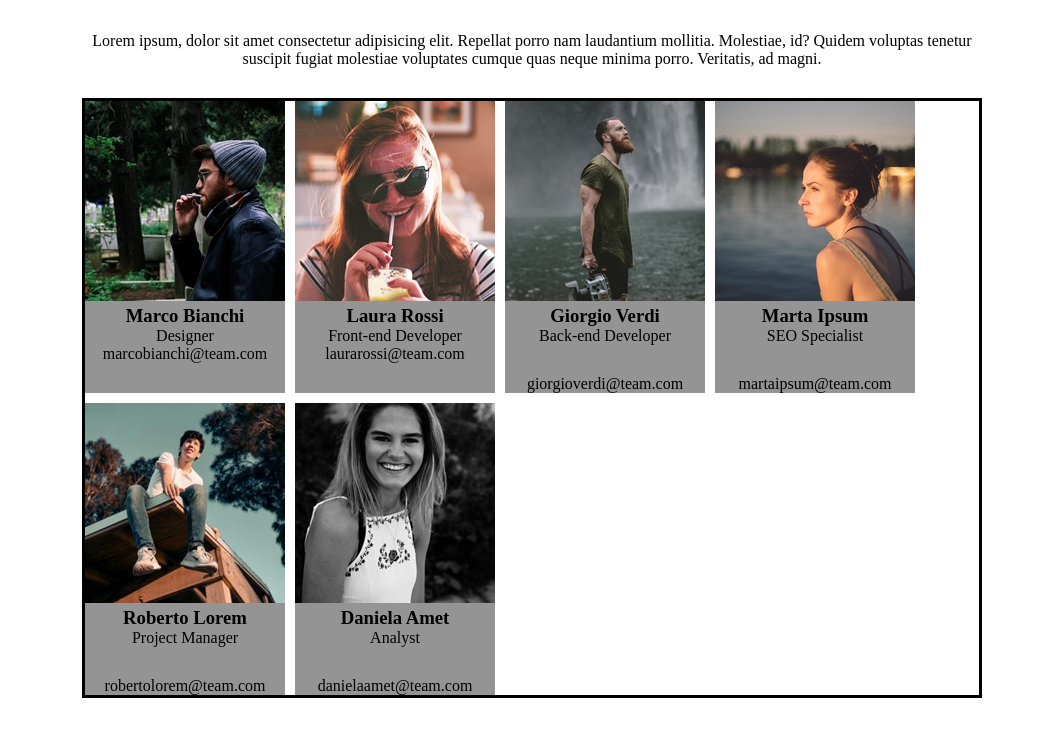
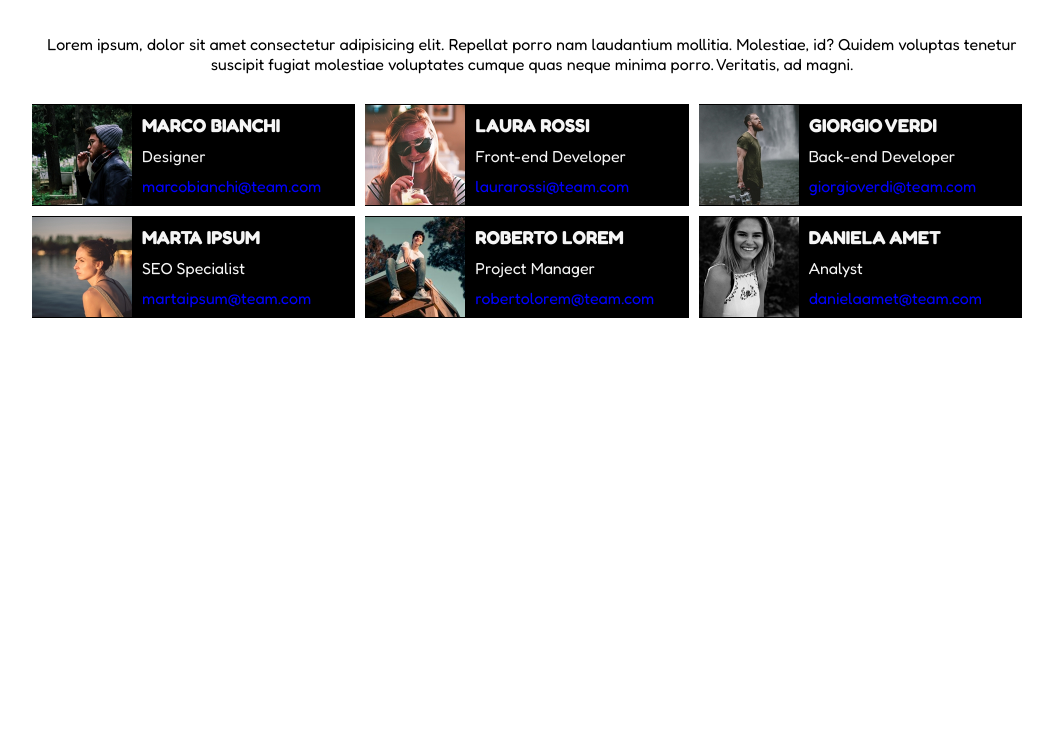
Before and after one commit to SimoneVerzeletti/html-css-flex-cards, a plain HTML site: page index.html in a window 1280 px wide. Shown: the part 55-800 px from the top of the page, without its empty margins (108-1161 px from the left). Drawn offline with Linux system fonts and the light colour scheme.

Commit message:
feat: end-work

```diff
--- a/index.html
+++ b/index.html
@@ -4,7 +4,7 @@
     <meta charset="UTF-8">
     <meta name="viewport" content="width=device-width, initial-scale=1.0">
     <link rel="stylesheet" href="./style.css">
-    <title>Flex Cards</title>
+    <link href="https://fonts.googleapis.com/css2?family=Fredoka:wght@300..700&family=Quicksand:wght@300..700&family=Varela+Round&display=swap" rel="stylesheet">
 </head>
 <body>
     <header>
@@ -15,41 +15,53 @@
             Lorem ipsum, dolor sit amet consectetur adipisicing elit. Repellat porro nam laudantium mollitia. Molestiae, id? Quidem voluptas tenetur suscipit fugiat molestiae voluptates cumque quas neque minima porro. Veritatis, ad magni.
         </p>
         <div class="box-container">
-            <div class="box box-1">
+            <div class="box">
                 <img src="./img/male1.png" alt="Foto di Marco Bianchi">
-                <div>
-                    <h3>Marco Bianchi</h3>
-                    <p>Designer <br><a mailto="#">marcobianchi@team.com</a></p>
+                <div class="contacts">
+                    <h3>MARCO BIANCHI</h3>
+                    <p>Designer</p>
+                    <a mailto="#">marcobianchi@team.com</a>
                 </div>
             </div>
-            <div class="box box-2">
+            <div class="box">
                 <img src="./img/female1.png" alt="Foto di Laura Rossi">
-                <h3>Laura Rossi</h3>
-                <p>Front-end Developer <br><a mailto="#">laurarossi@team.com</a></p>
+                <div class="contacts">
+                    <h3>LAURA ROSSI</h3>
+                    <p>Front-end Developer</p>
+                    <a mailto="#">laurarossi@team.com</a>
                 </div>
-            <div class="box box-3">
+            </div>
+            <div class="box">
                 <img src="./img/male2.png" alt="Foto di Giorgio Verdi">
-                <h3>Giorgio Verdi</h3>
+                <div class="contacts">
+                    <h3>GIORGIO VERDI</h3>
                     <p>Back-end Developer</p>
                     <a mailto="#">giorgioverdi@team.com</a>
                 </div>
-            <div class="box box-4">
+            </div>
+            <div class="box">
                 <img src="./img/female2.png" alt="Foto di Marta Ipsum">
-                <h3>Marta Ipsum</h3>
+                <div class="contacts">
+                    <h3>MARTA IPSUM</h3>
                     <p>SEO Specialist</p>
                     <a mailto="#">martaipsum@team.com</a>
                 </div>
-            <div class="box box-5">
+            </div>
+            <div class="box">
                 <img src="./img/male3.png" alt="Foto di Roberto Lorem">
-                <h3>Roberto Lorem</h3>
+                <div class="contacts">
+                    <h3>ROBERTO LOREM</h3>
                     <p>Project Manager</p>
                     <a mailto="#">robertolorem@team.com</a>
                 </div>
-            <div class="box box-6">
+            </div>
+            <div class="box">
                 <img src="./img/female3.png" alt="Foto di Daniela Amet">
-                <h3>Daniela Amet</h3>
+                <div class="contacts">
+                    <h3>DANIELA AMET</h3>
                     <p>Analyst</p>
                     <a mailto="#">danielaamet@team.com</a>
+                </div>
             </div>
         </div>
     </main>
--- a/style.css
+++ b/style.css
@@ -4,8 +4,11 @@
     box-sizing: border-box;
 }
 
+body {
+    font-family: "Fredoka", sans-serif;
+}
 main {
-    max-width: 900px;
+    max-width: 1000px;
     margin: 0 auto;
 }
 header {
@@ -22,31 +25,39 @@ main {
     padding-left: 100px 0px 100px 0px;
 }
 
-main p {
+main > p {
     padding-bottom: 30px;
 }
 
 .box-container {
     display: flex;
-    flex-direction: row;
+    gap: 10px;
     flex-wrap: wrap;
-    border: solid;
-    gap: 10px;
+    color: whitesmoke;
 }
 
 .box {
-    background-color: #949494;
-
-    /*flex-basis: calc((100%/3)-10px);*/
+    background-color: black;
+    display: flex;
+    width: calc((100% / 3) - 10px);
+    align-items: center;
 }
 
-/*.box-int {
-    display: flex;
-    flex-direction: column;
-
+.box img {
+    width: 100px;
+    height: 100px;
 }
 
-img {
+.contacts {
+    text-align: left;
+    padding: 10px;
+    width: fit-content;
+}
 
-    width: 100px;
-}*/
+.contacts p {
+    padding: 10px 0 10px 0;
+}
+
+a {
+    color: #0000FF;
+}
```
Lines whose indentation alone changed are shown as unchanged.
